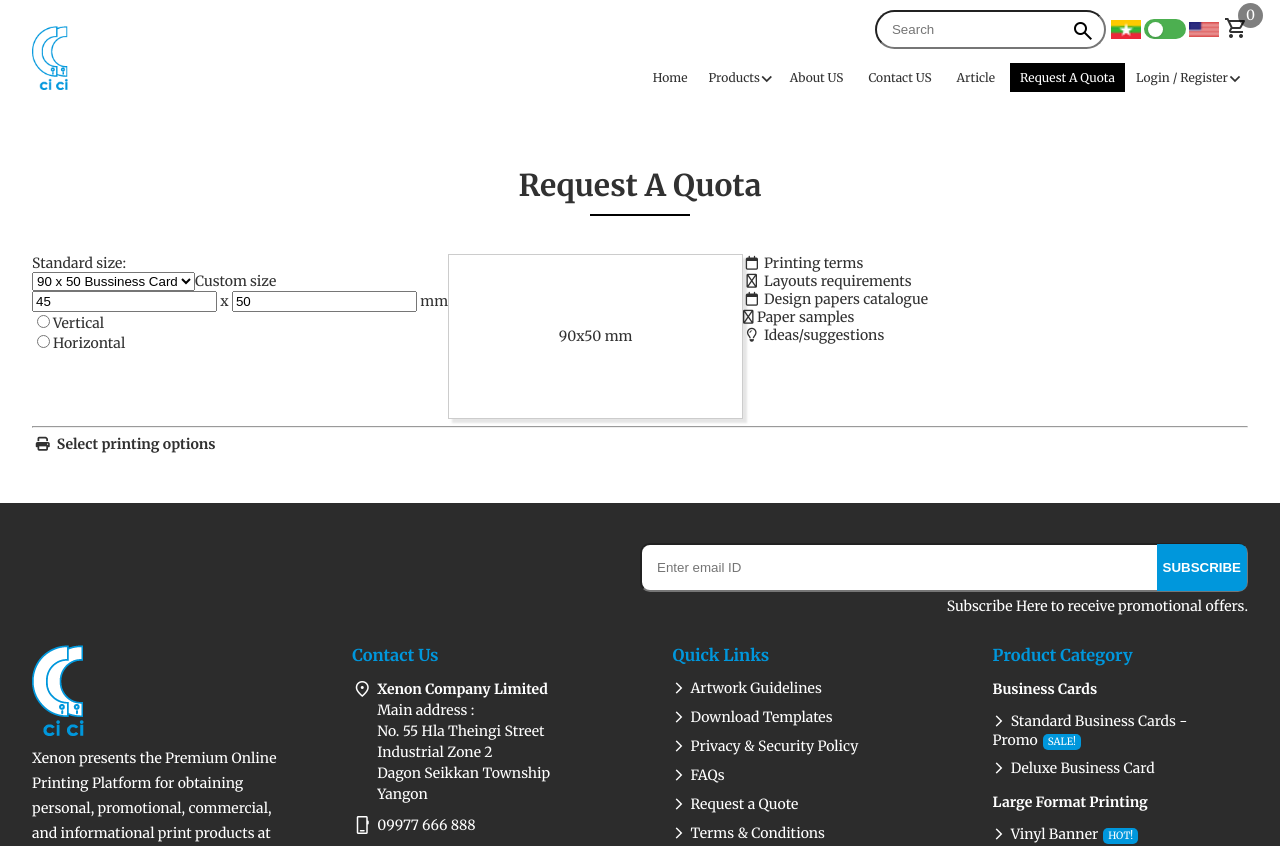
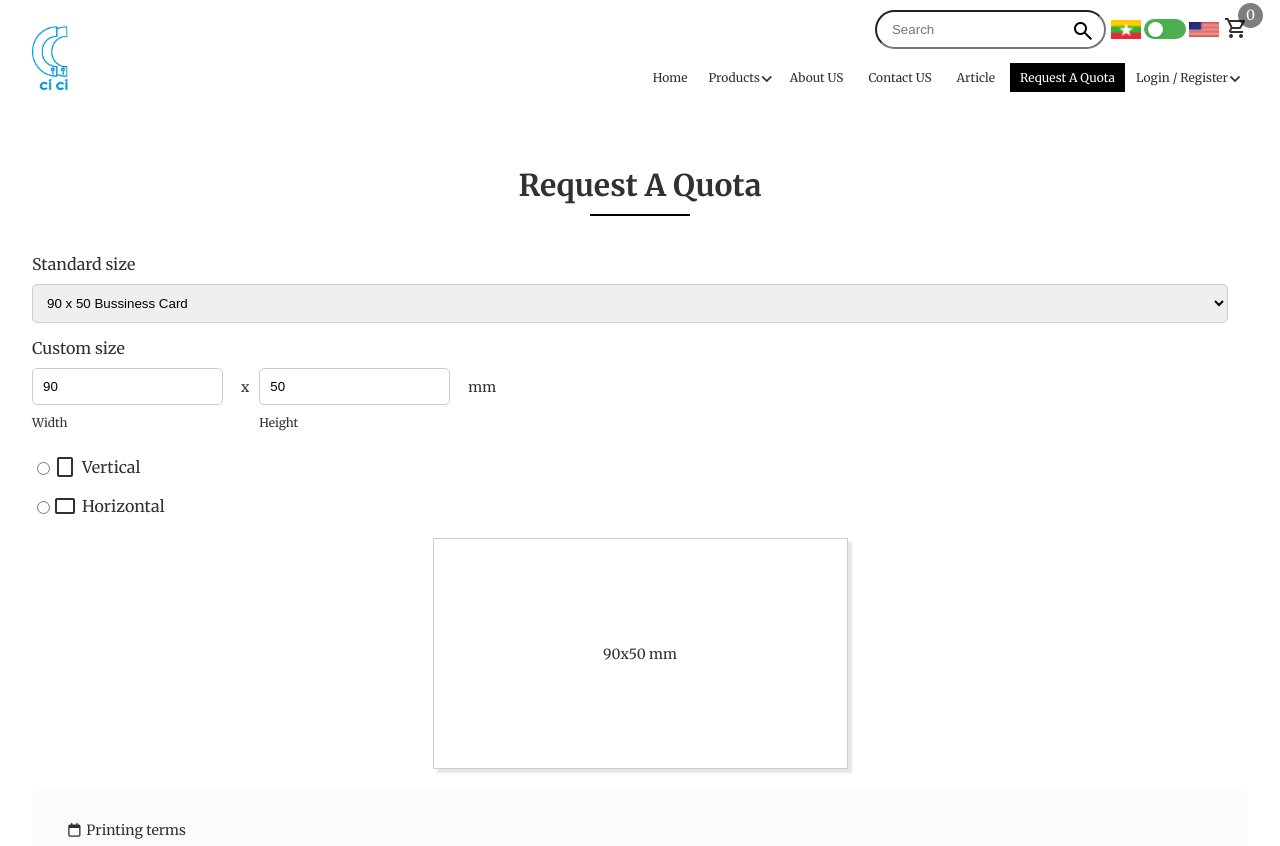
Before and after one commit to winlhanphyo/OffsetPaintingService, a Vue app in the folder frontend/: page /quota in a window 1280 px wide. Shown: the top 846 px of the page. Built offline with nearby package versions, Linux system fonts and the light colour scheme; what vue-awesome-paginate would draw is missing.

Commit message:
fix design for quota

```diff
--- a/frontend/public/index.html
+++ b/frontend/public/index.html
@@ -8,8 +8,7 @@
     <link rel="preconnect" href="https://fonts.googleapis.com">
     <link rel="preconnect" href="https://fonts.gstatic.com" crossorigin>
     <link href="https://fonts.googleapis.com/css2?family=Merriweather:ital,wght@0,300;0,400;0,700;0,900;1,300;1,400;1,700;1,900&family=Montserrat:ital,wght@0,100..900;1,100..900&family=Roboto:ital,wght@0,100;0,300;0,400;0,500;0,700;0,900;1,100;1,300;1,400;1,500;1,700;1,900&display=swap" rel="stylesheet">
-    <link rel="stylesheet"
-      href="https://fonts.googleapis.com/css2?family=Material+Symbols+Outlined:opsz,wght,FILL,GRAD@24,400,1,0" />
+    <link rel="stylesheet" href="https://fonts.googleapis.com/css2?family=Material+Symbols+Outlined:opsz,wght,FILL,GRAD@24,400,0,0" />
     <link rel="stylesheet" href="https://cdn.jsdelivr.net/jquery.slick/1.4.1/slick.css">
     <link rel="stylesheet" href="https://cdnjs.cloudflare.com/ajax/libs/slick-carousel/1.9.0/slick-theme.css">
     <!-- <link rel="stylesheet" href="https://cdnjs.cloudflare.com/ajax/libs/font-awesome/5.15.3/css/all.min.css"> -->
--- a/frontend/src/components/Footer.vue
+++ b/frontend/src/components/Footer.vue
@@ -162,24 +162,6 @@
                     alt="cb bank"
                     class="img-fluid"
                     src="https://d3pyarv4eotqu4.cloudfront.net/xenonmmon/images/contentimages/images/CB_Bank.jpg"
-                  />
-                </a>
-              </li>
-              <li>
-                <a href="#" title="123">
-                  <img
-                    alt="123"
-                    class="img-fluid"
-                    src="https://d3pyarv4eotqu4.cloudfront.net/xenonmmon/images/contentimages/images/123.jpg"
-                  />
-                </a>
-              </li>
-              <li>
-                <a href="#" title="m-many">
-                  <img
-                    alt="m-many"
-                    class="img-fluid"
-                    src="https://d3pyarv4eotqu4.cloudfront.net/xenonmmon/images/contentimages/images/M_Ks.jpg"
                   />
                 </a>
               </li>
--- a/frontend/src/views/ProductDetailView.vue
+++ b/frontend/src/views/ProductDetailView.vue
@@ -126,8 +126,8 @@
                   <label for="" class="label">Shipping Option</label>
                   <div class="form-data">
                     <ul>
-                      <li><input type="radio" value="1">Shipping</li>
-                      <li><input type="radio" value="2">Pickup (FOC)</li>
+                      <li><input type="radio" name="option" value="shipping">Shipping</li>
+                      <li><input type="radio" name="option" value="pickup">Pickup (FOC)</li>
                     </ul>
                   </div>
                 </div>
--- a/frontend/src/views/QuotaView.vue
+++ b/frontend/src/views/QuotaView.vue
@@ -1,79 +1,92 @@
 <template>
   <div class="container" id="register">
     <h2>{{ $t("message.requestAQuota") }}</h2>
-    <div class="product-genral-info-container">
-      <div class="product-genral-info-data">
-        <label>Standard size:</label> <br />
+    <div class="product-general-info-container">
+      <div class="product-general-info-data">
+        <div class="form-group">
+          <label>Standard size</label>
           <select class="product-standard-size-select">
             <option>90 x 50 Bussiness Card</option>
           </select>
-
-        <label>Custom size</label> <br />
+        </div>
+        <div class="form-group">
+          <label>Custom size</label>
           <div class="custom-size-input">
-          <input type="text" value="45" class="product-standard-size" />
+            <div class="col">
+              <input type="text" value="90" id="widthInput" class="product-standard-size" />
+              <label>Width</label>
+            </div>
+            <div class="col col-mar">
               x
-          <input type="text" value="50" class="product-standard-size" />
+            </div>
+            <div class="col">
+              <input type="text" value="50" id="heightInput" class="product-standard-size" />
+              <label>Height</label>
+            </div>
+            <div class="col col-mar">
               mm
+            </div>
+          </div>
         </div>
 
         <div class="product-direction">
+          <div class="form-group">
             <input type="radio" name="product-direction" value="Vertical" />
-          <label for="html">Vertical</label> <br />
+            <span class="material-symbols-outlined">
+              crop_portrait
+            </span>
+            <label for="html">Vertical</label>
+          </div>
+          <div class="form-group">
             <input type="radio" name="product-direction" value="Horizontal" />
-          <label for="html">Horizontal</label> <br />
+            <span class="material-symbols-outlined">
+              crop_landscape
+            </span>
+            <label for="html">Horizontal</label>
+          </div>
         </div>
       </div>
 
       <div class="product-general-preview">
         <div id="price-shema-preview">
           <div id="canvas" style="">
-            <div
-              class="text-center"
-              id="rectangle"
-              style="
-                display: flex;
-                align-items: center;
-                justify-content: center;
-                width: 293px;
-                height: 162.778px;
-              "
-            >
-              <p style="margin-bottom: 0; transition: 200ms">90x50 mm</p>
+            <div class="text-center" id="rectangle" style="display: flex; align-items: center; justify-content: center; width: 413px; height: 229.444px;">
+              <p style="margin-bottom: 0; transition: 200ms;">90x50 mm</p>
             </div>
           </div>
         </div>
       </div>
 
       <div class="product-general-reference">
-        <div>
+        <div class="link">
           <a href="#">
             <i class="far fa-calendar fa-left fa-fw"></i>
             Printing terms
           </a>
         </div>
 
-        <div>
+        <div class="link">
           <a href="#">
-            <i class="far fa-gear fa-left fa-fw"></i>
+            <i class="fa fa-cog" aria-hidden="true"></i>
             Layouts requirements
           </a>
         </div>
 
-        <div>
+        <div class="link">
           <a href="#">
             <i class="far fa-calendar fa-left fa-fw"></i>
             Design papers catalogue
           </a>
         </div>
 
-        <div>
+        <div class="link">
           <a href="#">
-            <i class="far fa-swatchbook"></i>
+            <i class="fal fa-swatchbook fa-left fa-fw"></i>
             Paper samples
           </a>
         </div>
 
-        <div>
+        <div class="link">
           <a href="#">
             <i class="far fa-lightbulb fa-left fa-fw"></i>
             Ideas/suggestions
@@ -103,6 +116,48 @@ export default {
   data() {
     return {};
   },
+  // mounted() {
+  //   // const canvasContainer = document.getElementById('canvasContainer');
+  // const canvas = document.getElementById('canvas');
+  // const rectangle = document.getElementById('rectangle');
+  // const widthInput = document.getElementById('widthInput');
+  // const heightInput = document.getElementById('heightInput');
+  // const widthText = document.getElementById('widthText');
+  // const heightText = document.getElementById('heightText');
+
+  // function updateCanvasSize() {
+  //   const width = parseInt(widthInput.value);
+  //   const height = parseInt(heightInput.value);
+
+  //   canvas.style.width = width + 'px';
+  //   canvas.style.height = height + 'px';
+  //   widthText.textContent = 'Width: ' + width + 'px';
+  //   heightText.textContent = 'Height: ' + height + 'px';
+  // }
+
+  // function updateRectangleSize() {
+  //   // const width = parseInt(rectangle.style.width);
+  //   // const height = parseInt(rectangle.style.height);
+
+  //   rectangle.style.width = widthInput.value + 'px';
+  //   rectangle.style.height = heightInput.value + 'px';
+  // }
+
+  // // Call the functions initially to set the initial size and text
+  // updateCanvasSize();
+  // updateRectangleSize();
+
+  // // Attach event listeners to input elements to update sizes dynamically
+  // widthInput.addEventListener('input', () => {
+  //   updateCanvasSize();
+  //   updateRectangleSize();
+  // });
+
+  // heightInput.addEventListener('input', () => {
+  //   updateCanvasSize();
+  //   updateRectangleSize();
+  // });
+  // },
   methods: {},
 };
 </script>
@@ -110,13 +165,105 @@ export default {
 <style lang="postcss">
 .wrapper {
   .container {
-    .product-genral-info-container {
+    .product-general-info-container {
       display: flex;
       margin-top: 50px;
-      .product-general-info-data,
-      .product-info-general-preview,
-      .product-info-general-reference {
+      justify-content: space-between;
+      @media screen and (max-width: 1280px) {
+        display: block;
+      }
+      .product-general-info-data {
         width: 25%;
+        margin-right: 20px;
+        @media screen and (max-width: 1280px) {
+          width: auto;
+          margin-bottom: 20px;
+        }
+      }
+      .product-general-preview {
+        width: 35%;
+        @media screen and (max-width: 1280px) {
+          width: auto;
+          margin-bottom: 20px;
+        }
+      }
+      .product-general-reference {
+        width: 33%;
+        @media screen and (max-width: 1280px) {
+          width: auto;
+          margin-bottom: 20px;
+        }
+      }
+      .form-group {
+        margin-bottom: 15px;
+        label {
+          display: block;
+          margin-bottom: 10px;
+          font-size: 16px;
+        }
+        select {
+          width: 100%;
+          padding: 10px;
+          border-radius: 5px;
+          border: 1px solid #ccc;
+        }
+        input {
+          width: 85%;
+          padding: 10px;
+          border-radius: 5px;
+          border: 1px solid #ccc;
+        }
+        .custom-size-input {
+          display: flex;
+          label {
+            margin-top: 10px;
+            font-size: 12px;
+          }
+          .col-mar {
+            margin: 10px;
+          }
+        }
+      }
+      .product-direction {
+        .form-group {
+          display: flex;
+          align-items: center;
+          label {
+            margin: 0 0 0 5px;
+          }
+          input {
+            width: auto;
+          }
+        }
+      }
+      .product-general-reference {
+        margin: 0;
+        background: #fcfcfc;
+        border-radius: 10px;
+        padding: 20px;
+        display: block;
+        margin-left: auto;
+        @media screen and (max-width: 1280px) {
+          margin-bottom: 20px;
+        }
+        .link {
+          margin: 0;
+          display: flex;
+          align-items: center;
+          height: 42px;
+          border-radius: 8px;
+          padding: 0 13.5px;
+          &:hover {
+            color: #fff;
+            background: #2a5db0;
+            a {
+              color: #fff;
+            }
+          }
+          a:hover, a:focus {
+            color: #fff;
+          }
+        }
       }
     }
 
@@ -129,13 +276,22 @@ export default {
       display: flex;
       align-items: center;
       justify-content: center;
-      width: 293px;
-      height: 162.778px;
+      /* width: 293px;
+      height: 162.778px; */
 
       border: 1px solid #ccc;
       margin: auto;
       transition: 200ms;
       box-shadow: rgba(204, 204, 204, 0.5) 4px 4px 2px 0;
+      @media screen and (max-width: 767.9px) {
+        width: 100%!important;
+      }
+    }
+
+    .printing-option-container {
+      h4 {
+        font-size: 20px;
+      }
     }
   }
 }
```
Lines whose indentation alone changed are shown as unchanged.
